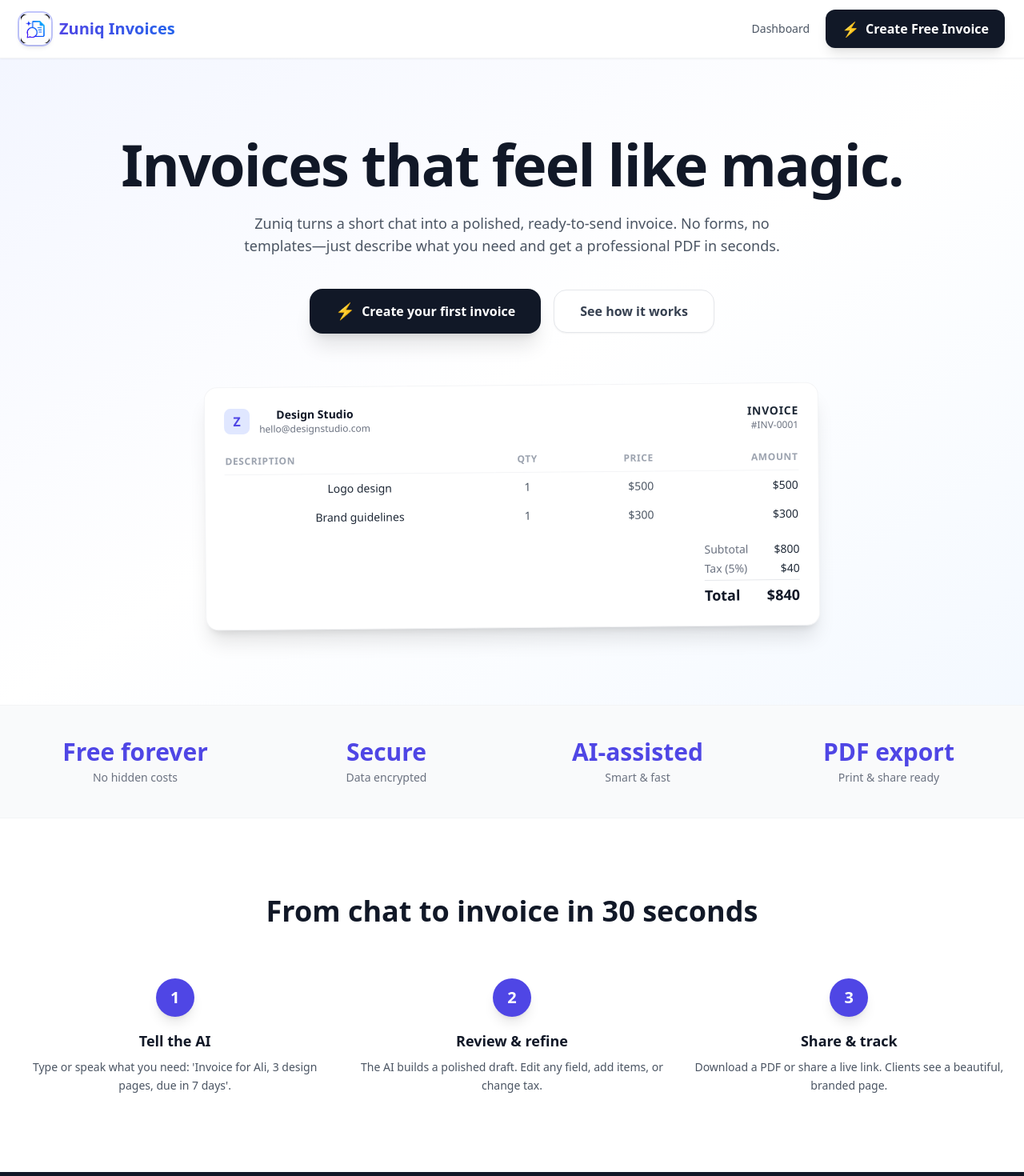
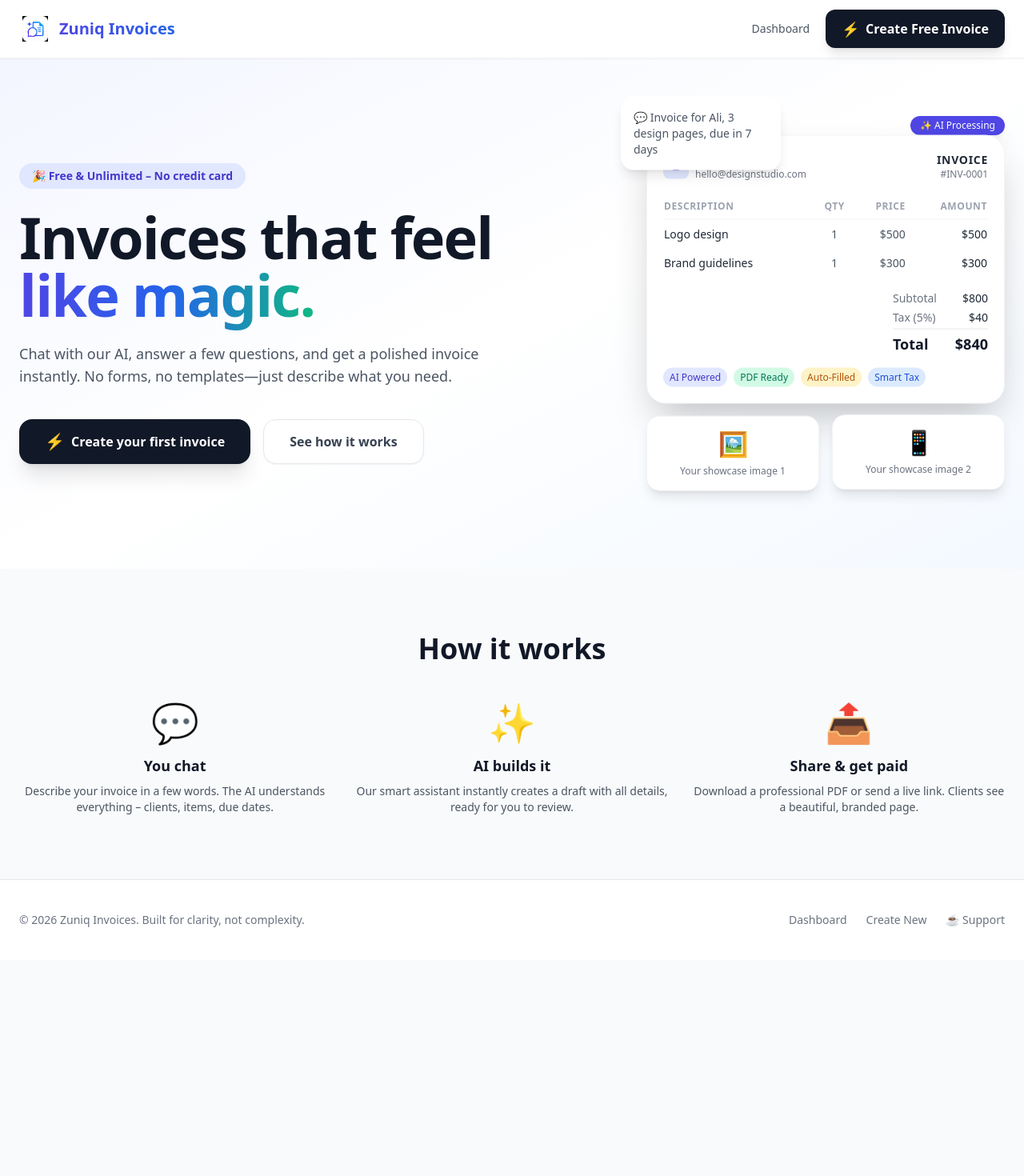
Before and after one commit to zuniqcomputers-crypto/zuniq-ai-invoices, a Next.js app: page / in a window 1280 px wide. Shown: the top 1470 px of the page at 80% size. After the commit the page ends 1200 px from the top, so only its background shows below. Built offline with nearby package versions, Linux system fonts and the light colour scheme.

Commit message:
premium homepage with clean logo and animated showcase

```diff
--- a/src/app/page.tsx
+++ b/src/app/page.tsx
@@ -7,11 +7,11 @@ export default function LandingPage() {
 
   return (
     <div className="bg-white text-gray-800 selection:bg-indigo-100 selection:text-indigo-900">
-      {/* ---- Nav ---- */}
+      {/* ---- Nav (clean logo, no halo) ---- */}
       <nav className="sticky top-0 z-50 bg-white/80 backdrop-blur-xl border-b border-gray-100 shadow-sm">
         <div className="max-w-7xl mx-auto px-4 sm:px-6 py-3 flex items-center justify-between">
           <Link href="/" className="flex items-center gap-2.5 shrink-0">
-            <div className="h-8 w-8 sm:h-10 sm:w-10 rounded-xl overflow-hidden ring-2 ring-indigo-400/50 shadow-md bg-white p-0.5 flex-shrink-0">
+            <div className="h-9 w-9 sm:h-10 sm:w-10 rounded-xl overflow-hidden bg-white flex items-center justify-center p-1">
               <img src="/logo.png" alt="Logo" className="h-full w-full object-contain" />
             </div>
             <span className="text-lg sm:text-xl font-bold bg-gradient-to-r from-indigo-600 to-blue-600 bg-clip-text text-transparent whitespace-nowrap">
@@ -33,45 +33,67 @@ export default function LandingPage() {
         </div>
       </nav>
 
-      {/* ---- Support Modal (still accessible from footer) ---- */}
+      {/* ---- Support Modal ---- */}
       {showSupport && (
         <div className="fixed inset-0 z-[100] flex items-center justify-center bg-black/50 backdrop-blur-sm p-4" onClick={() => setShowSupport(false)}>
-          <div className="bg-white rounded-3xl shadow-2xl max-w-md w-full p-6 sm:p-8 animate-in fade-in zoom-in duration-300" onClick={(e) => e.stopPropagation()}>
+          <div className="bg-white rounded-3xl shadow-2xl max-w-md w-full p-6 sm:p-8 animate-fade-in-up" onClick={(e) => e.stopPropagation()}>
             <div className="flex justify-between items-start mb-4">
               <h2 className="text-2xl font-bold text-gray-900">☕ Support us</h2>
               <button onClick={() => setShowSupport(false)} className="text-gray-400 hover:text-gray-600 text-3xl leading-none">&times;</button>
             </div>
-            <p className="text-gray-600 mb-6">Zuniq Invoices is free and open to everyone. If it helps your business, consider supporting its development.</p>
+            <p className="text-gray-600 mb-6">Zuniq Invoices is free and open. If it helps your business, consider supporting its development.</p>
             <a href="https://ko-fi.com/zuniqinvoices" target="_blank" rel="noopener noreferrer" className="block w-full text-center py-4 bg-gradient-to-r from-yellow-400 to-orange-400 hover:from-yellow-300 hover:to-orange-300 text-gray-900 rounded-2xl font-bold text-lg shadow-xl transition-all hover:scale-105">☕️ Support on Ko‑fi</a>
             <p className="mt-4 text-xs text-gray-400 text-center">Secure donation via Ko‑fi. No account required.</p>
           </div>
         </div>
       )}
 
-      {/* ---- Hero ---- */}
+      {/* ---- Hero Section ---- */}
       <section className="relative overflow-hidden pt-16 sm:pt-24 pb-16 sm:pb-24 px-4 sm:px-6">
         <div className="absolute inset-0 bg-gradient-to-br from-indigo-50 via-white to-blue-50 opacity-70 pointer-events-none" />
-        <div className="max-w-6xl mx-auto text-center relative z-10">
-          <h1 className="text-4xl sm:text-6xl md:text-7xl font-extrabold text-gray-900 tracking-tight leading-tight">
-            Invoices that feel like magic.
+        <div className="max-w-7xl mx-auto grid lg:grid-cols-2 gap-12 items-center">
+          {/* Left text */}
+          <div className="relative z-10">
+            <div className="inline-flex items-center gap-2 bg-indigo-100 text-indigo-700 rounded-full px-4 py-1.5 text-sm font-semibold mb-6 animate-fade-in-up">
+              🎉 Free & Unlimited – No credit card
+            </div>
+            <h1 className="text-4xl sm:text-6xl md:text-7xl font-extrabold text-gray-900 tracking-tight leading-tight animate-fade-in-up">
+              Invoices that feel
+              <br />
+              <span className="text-transparent bg-clip-text bg-gradient-to-r from-indigo-600 via-blue-600 to-emerald-500">
+                like magic.
+              </span>
             </h1>
-          <p className="mt-6 text-base sm:text-lg text-gray-600 max-w-2xl mx-auto leading-relaxed">
-            Zuniq turns a short chat into a polished, ready‑to‑send invoice. No forms, no templates—just describe what you need and get a professional PDF in seconds.
+            <p className="mt-6 text-base sm:text-lg text-gray-600 max-w-xl leading-relaxed animate-fade-in-up">
+              Chat with our AI, answer a few questions, and get a polished invoice instantly. No forms, no templates—just describe what you need.
             </p>
-          <div className="mt-10 flex flex-col sm:flex-row gap-4 justify-center items-center">
+            <div className="mt-10 flex flex-col sm:flex-row gap-4 animate-fade-in-up">
               <Link href="/new" className="w-full sm:w-auto inline-flex items-center justify-center gap-2 bg-gray-900 hover:bg-gray-800 text-white px-8 py-3.5 rounded-2xl font-bold text-base shadow-xl hover:shadow-2xl transition-all hover:scale-105">
                 <span className="text-xl">⚡</span> Create your first invoice
               </Link>
-            <a href="#how-it-works" className="w-full sm:w-auto inline-flex items-center justify-center gap-2 bg-white border border-gray-200 hover:border-gray-300 text-gray-700 px-8 py-3.5 rounded-2xl font-semibold text-base shadow-sm transition-all">
+              <a href="#transformation" className="w-full sm:w-auto inline-flex items-center justify-center gap-2 bg-white border border-gray-200 hover:border-gray-300 text-gray-700 px-8 py-3.5 rounded-2xl font-semibold text-base shadow-sm transition-all">
                 See how it works
               </a>
             </div>
+          </div>
 
-          {/* Sample invoice preview (static, just for trust) */}
-          <div className="mt-16 max-w-3xl mx-auto bg-white rounded-2xl shadow-xl border border-gray-100 p-4 sm:p-6 transform rotate-[-0.5deg] hover:rotate-0 transition-all duration-500">
+          {/* Right side – Animated Showcase (ready for custom images) */}
+          <div className="relative flex justify-center lg:justify-end">
+            <div className="relative w-full max-w-md">
+              {/* Floating chat bubble */}
+              <div className="absolute -top-12 -left-8 bg-white rounded-2xl shadow-lg p-4 z-20 max-w-[200px] animate-float">
+                <p className="text-sm text-gray-600">💬 Invoice for Ali, 3 design pages, due in 7 days</p>
+              </div>
+              {/* AI processing badge */}
+              <div className="absolute -top-6 right-0 bg-indigo-600 text-white rounded-full px-3 py-1 text-xs font-medium shadow-xl animate-fade-in-up" style={{ animationDelay: '0.2s' }}>✨ AI Processing</div>
+
+              {/* Showcase cards – replace src with your images later */}
+              <div className="grid grid-cols-2 gap-4">
+                {/* Main invoice card */}
+                <div className="col-span-2 bg-white rounded-3xl shadow-2xl border border-gray-100 p-5 transform rotate-[-1deg] hover:rotate-0 transition-all duration-500 animate-float" style={{ animationDelay: '0s' }}>
                   <div className="flex justify-between items-center mb-4">
-              <div className="flex items-center gap-3">
-                <div className="h-8 w-8 rounded-lg bg-indigo-100 flex items-center justify-center text-indigo-600 font-bold">Z</div>
+                    <div className="flex items-center gap-2">
+                      <div className="h-8 w-8 rounded-lg bg-indigo-100 flex items-center justify-center text-indigo-600 font-bold text-sm">Z</div>
                       <div>
                         <p className="font-semibold text-gray-900 text-sm">Design Studio</p>
                         <p className="text-xs text-gray-500">hello@designstudio.com</p>
@@ -108,17 +130,28 @@ export default function LandingPage() {
                   </table>
                   <div className="flex justify-end">
                     <div className="text-right space-y-1">
-                <div className="flex justify-between gap-8 text-sm">
-                  <span className="text-gray-500">Subtotal</span>
-                  <span className="font-medium">$800</span>
+                      <div className="flex justify-between gap-8 text-sm"><span className="text-gray-500">Subtotal</span><span className="font-medium">$800</span></div>
+                      <div className="flex justify-between gap-8 text-sm"><span className="text-gray-500">Tax (5%)</span><span className="font-medium">$40</span></div>
+                      <div className="border-t border-gray-200 pt-1 flex justify-between gap-8 text-lg font-bold text-gray-900"><span>Total</span><span>$840</span></div>
                     </div>
-                <div className="flex justify-between gap-8 text-sm">
-                  <span className="text-gray-500">Tax (5%)</span>
-                  <span className="font-medium">$40</span>
                   </div>
-                <div className="border-t border-gray-200 pt-1 flex justify-between gap-8 text-lg font-bold text-gray-900">
-                  <span>Total</span>
-                  <span>$840</span>
+                  {/* Badges */}
+                  <div className="flex flex-wrap gap-2 mt-4">
+                    <span className="text-xs px-2 py-1 rounded-full bg-indigo-100 text-indigo-700 font-medium">AI Powered</span>
+                    <span className="text-xs px-2 py-1 rounded-full bg-emerald-100 text-emerald-700 font-medium">PDF Ready</span>
+                    <span className="text-xs px-2 py-1 rounded-full bg-amber-100 text-amber-700 font-medium">Auto‑Filled</span>
+                    <span className="text-xs px-2 py-1 rounded-full bg-blue-100 text-blue-700 font-medium">Smart Tax</span>
+                  </div>
+                </div>
+
+                {/* Secondary cards (will hold your images later) */}
+                <div className="bg-white rounded-2xl shadow-lg border border-gray-100 p-4 flex flex-col items-center justify-center gap-2 animate-float" style={{ animationDelay: '0.3s' }}>
+                  <div className="text-3xl">🖼️</div>
+                  <p className="text-xs text-gray-500 text-center">Your showcase image 1</p>
+                </div>
+                <div className="bg-white rounded-2xl shadow-lg border border-gray-100 p-4 flex flex-col items-center justify-center gap-2 animate-float" style={{ animationDelay: '0.6s' }}>
+                  <div className="text-3xl">📱</div>
+                  <p className="text-xs text-gray-500 text-center">Your showcase image 2</p>
                 </div>
               </div>
             </div>
@@ -126,52 +159,23 @@ export default function LandingPage() {
         </div>
       </section>
 
-      {/* ---- Trust badges ---- */}
-      <section className="py-10 bg-gray-50 border-y border-gray-100">
-        <div className="max-w-7xl mx-auto px-4 sm:px-6 grid grid-cols-2 md:grid-cols-4 gap-4 sm:gap-6 text-center">
+      {/* ---- Transformation Flow ---- */}
+      <section id="transformation" className="py-20 bg-gray-50">
+        <div className="max-w-7xl mx-auto px-4 sm:px-6">
+          <h2 className="text-3xl sm:text-4xl font-bold text-center text-gray-900 mb-12">How it works</h2>
+          <div className="grid sm:grid-cols-3 gap-8">
             {[
-            { value: "Free forever", label: "No hidden costs" },
-            { value: "Secure", label: "Data encrypted" },
-            { value: "AI‑assisted", label: "Smart & fast" },
-            { value: "PDF export", label: "Print & share ready" },
-          ].map((stat, i) => (
-            <div key={i} className="space-y-1">
-              <div className="text-2xl sm:text-3xl font-extrabold text-indigo-600">{stat.value}</div>
-              <div className="text-xs sm:text-sm text-gray-500 font-medium">{stat.label}</div>
+              { step: "💬", title: "You chat", desc: "Describe your invoice in a few words. The AI understands everything – clients, items, due dates." },
+              { step: "✨", title: "AI builds it", desc: "Our smart assistant instantly creates a draft with all details, ready for you to review." },
+              { step: "📤", title: "Share & get paid", desc: "Download a professional PDF or send a live link. Clients see a beautiful, branded page." },
+            ].map((item, i) => (
+              <div key={i} className="text-center group">
+                <div className="text-5xl mb-4">{item.step}</div>
+                <h3 className="text-lg font-semibold text-gray-900 mb-2">{item.title}</h3>
+                <p className="text-gray-600 text-sm">{item.desc}</p>
               </div>
             ))}
           </div>
-      </section>
-
-      {/* ---- How it works ---- */}
-      <section id="how-it-works" className="py-20 sm:py-24 max-w-7xl mx-auto px-4 sm:px-6">
-        <h2 className="text-3xl sm:text-4xl font-bold text-center text-gray-900 mb-12 sm:mb-16">
-          From chat to invoice in 30 seconds
-        </h2>
-        <div className="grid sm:grid-cols-3 gap-8">
-          {[
-            { step: "1", title: "Tell the AI", desc: "Type or speak what you need: 'Invoice for Ali, 3 design pages, due in 7 days'." },
-            { step: "2", title: "Review & refine", desc: "The AI builds a polished draft. Edit any field, add items, or change tax." },
-            { step: "3", title: "Share & track", desc: "Download a PDF or share a live link. Clients see a beautiful, branded page." },
-          ].map((item, i) => (
-            <div key={i} className="text-center group">
-              <div className="h-12 w-12 rounded-full bg-indigo-600 text-white text-xl font-bold flex items-center justify-center mx-auto mb-4 shadow-lg group-hover:scale-110 transition-transform">
-                {item.step}
-              </div>
-              <h3 className="text-lg font-semibold text-gray-900 mb-2">{item.title}</h3>
-              <p className="text-gray-600 text-sm leading-relaxed">{item.desc}</p>
-            </div>
-          ))}
-        </div>
-      </section>
-
-      {/* ---- Short origin ---- */}
-      <section className="py-20 sm:py-24 bg-gray-900 text-white">
-        <div className="max-w-3xl mx-auto px-4 sm:px-6 text-center">
-          <h2 className="text-3xl sm:text-4xl font-bold mb-6">Built for people who hate invoicing</h2>
-          <p className="text-indigo-200 text-base sm:text-lg leading-relaxed">
-            Our founder created Zuniq after watching freelancers waste hours on clunky invoice tools. We believe billing should be fast, free, and even enjoyable.
-          </p>
         </div>
       </section>
 
```
Lines whose indentation alone changed are shown as unchanged.
